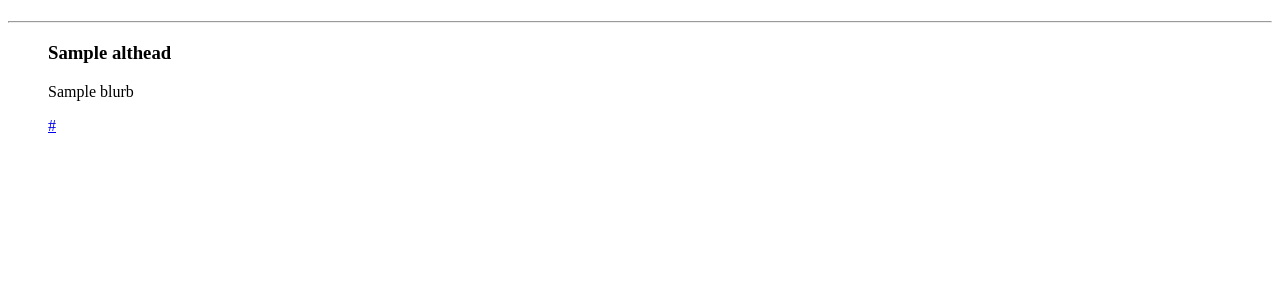
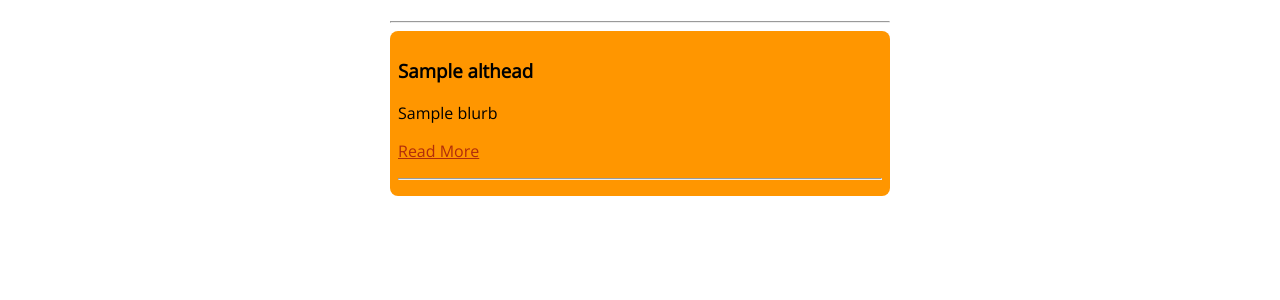
Before and after one commit to joshwertheim/SFGinfo, a Python web app: template templates/news.html in a window 1280 px wide. Shown: the top 300 px of the page. Run offline with Jinja, Linux system fonts and the light colour scheme; the template is opened without the code that fills it: most values are stand-ins (such as "Sample title", 1, 10 or a date in 2020).

Commit message:
new changes for headlines page

```diff
--- a/static/style.css
+++ b/static/style.css
@@ -1,3 +1,5 @@
+@import url(http://fonts.googleapis.com/css?family=Open+Sans);
+
 .panel-primary>.panel-heading {
 color: #000;
 background-color: #F2552C;
@@ -82,3 +84,32 @@ div#input-box.input-group {
     margin-left: auto;
     margin-right: auto;
 }
+
+#headline-block {
+    background: #ff9600;
+    padding: 0.5em;
+    border-radius: 0.5em;
+    margin-bottom: 1em;
+}
+
+body#headlines {
+    width: 500px;
+    margin-top: auto;
+    margin-bottom: auto;
+    margin-left: auto;
+    margin-right: auto;
+}
+
+#headlines-links > a {
+    color: #b12d0b;
+    text-decoration: underline;
+}
+
+#headlines-links > a:hover {
+    color: #3A3536;
+    text-decoration: underline;
+}
+
+* {
+    font-family: 'Open Sans', sans-serif;
+}
--- a/templates/news.html
+++ b/templates/news.html
@@ -2,7 +2,7 @@
 {% autoescape true %}
 <html>
     <head>
-        <!-- <link rel="stylesheet" type="text/css" href="../static/style.css"> -->
+        <link type="text/css" rel="stylesheet" href="static/style.css"/>
         <link rel="apple-touch-icon" sizes="57x57" href="static/apple-touch-icon-57x57.png">
         <link rel="apple-touch-icon" sizes="60x60" href="static/apple-touch-icon-60x60.png">
         <link rel="apple-touch-icon" sizes="72x72" href="static/apple-touch-icon-72x72.png">
@@ -21,16 +21,17 @@
         <meta name="msapplication-TileImage" content="static/mstile-144x144.png">
         <meta name="theme-color" content="#ffffff">
     </head>
-    <body>
+    <body id="headlines">
         <h1>{{ message }}</h1>
         <hr>
-        {% for story in stories %}
-        <blockquote>
-            <h3>{{ story.althead }}</h3>
-            <p>{{ story.blurb }}</p>
-            <p><a href="{{ story.story_url }}">{{ story.story_url }}</a></p>
-        </blockquote>
-        {% endfor %}
+        <div id="headline-block">
+            {% for story in stories %}
+                <h3 id="headlines-h"><span>{{ story.althead }}</span></h3>
+                <p>{{ story.blurb }}</p>
+                <p id="headlines-links"><a href="{{ story.story_url }}">Read More</a></p>
+                <hr>
+            {% endfor %}
+        </div>
     </body>
 </html>
 {% endautoescape %}
```
